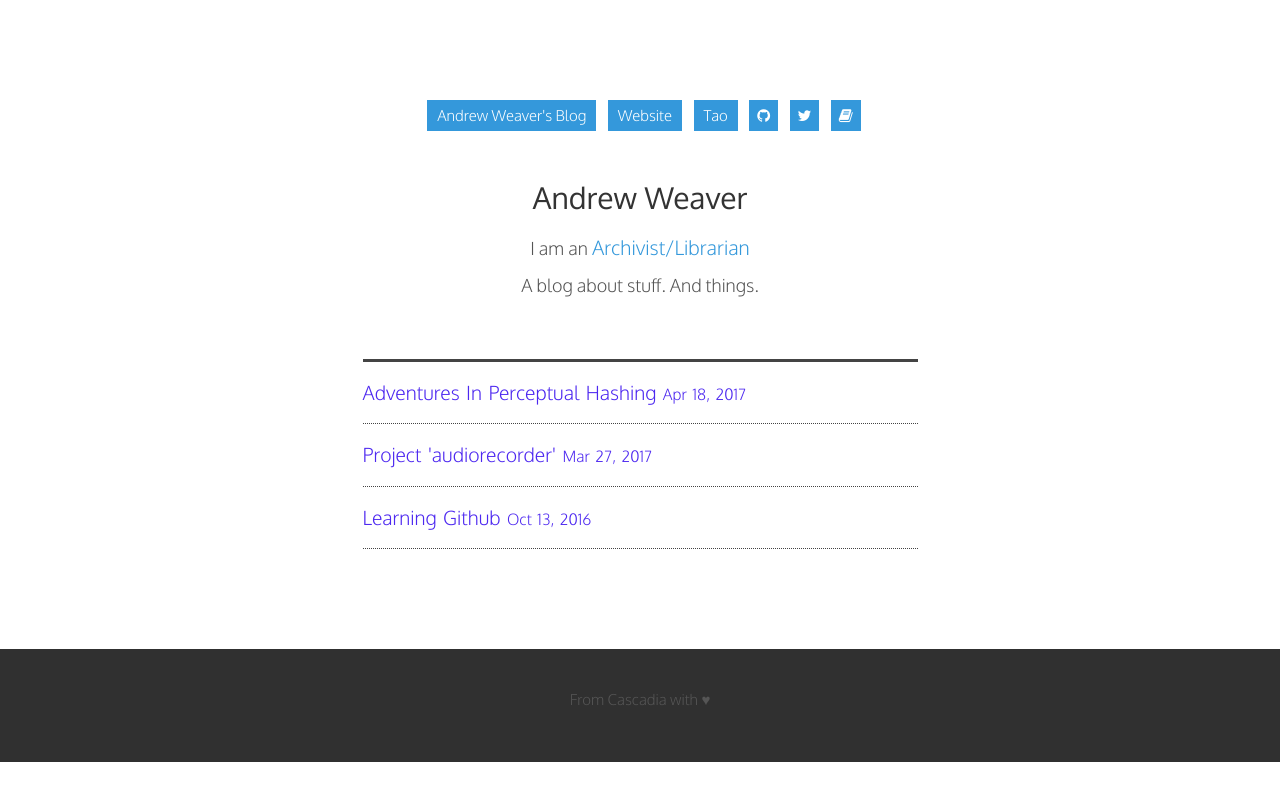
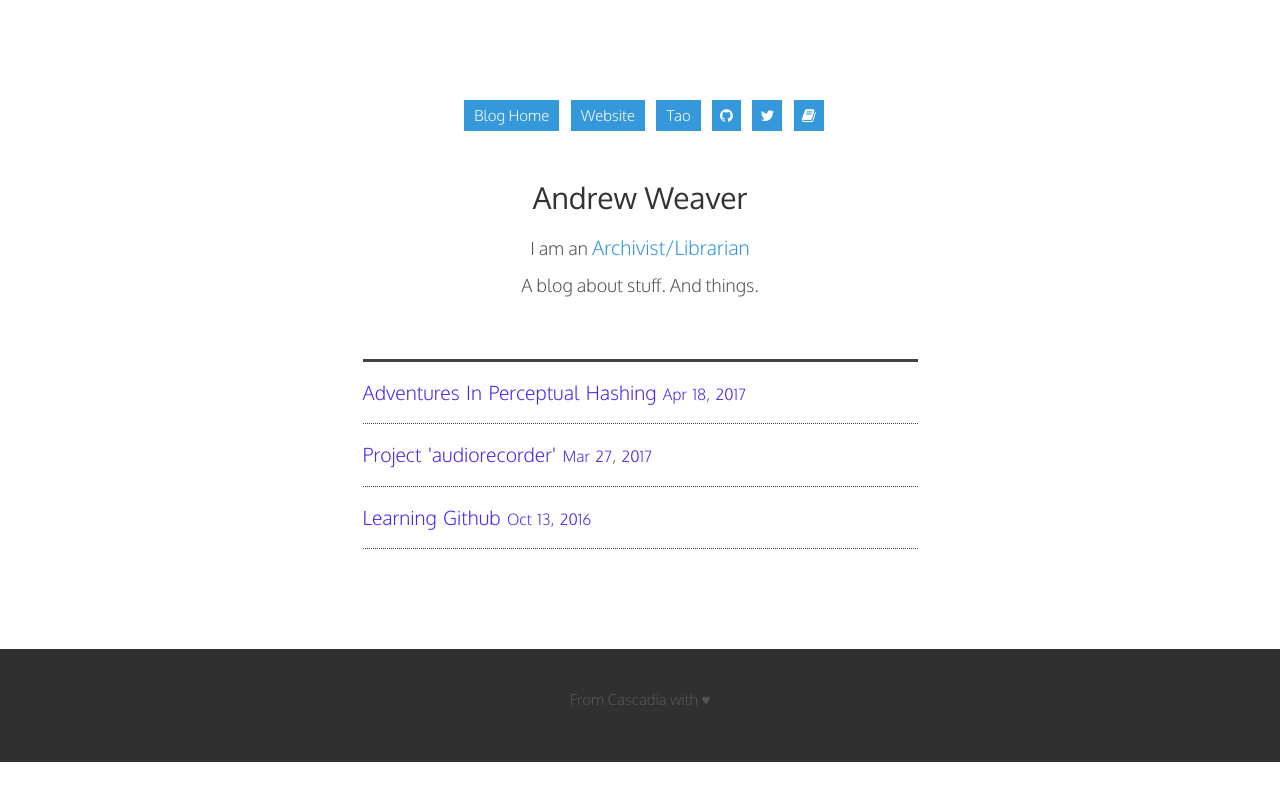
Before and after one commit to privatezero/weaverblog, a Jekyll site: the page built from index.html, in a window 1280 px wide. Shown: the top 801 px of the page. Built offline with Jekyll 4.4.1, drawn with Linux system fonts in a browser that asks for light colours.

Commit message:
change button

```diff
--- a/_includes/header.html
+++ b/_includes/header.html
@@ -3,11 +3,11 @@
     <div class="row">
       <div class="col-md-6 col-md-offset-3 header">
           <ul class="nav-icon">
-            <li><a href="/weaverblog" class="site-title">{{site.title}}</a></li>
+            <li><a href="/weaverblog" class="site-title">Blog Home</a></li>
             <li><a href="http://andrewweaver.info" class="site-title">Website</a></li>
             <li><a href="https://privatezero.github.io/tao" class="site-title">Tao</a></li>
             <li><a href="https://github.com/{{site.github}}" title="Github" data-hint="Github"  title="Github"><i class="fa fa-github"></i></a></li>
-            <li><a href="https://twitter.com/{{site.twitter}}" title="Twitter" data-hint="Twitter"  title="Github"><i class="fa fa-twitter"></i></a></li>
+            <li><a href="https://twitter.com/{{site.twitter}}" title="Twitter" data-hint="Twitter"  title="Twitter"><i class="fa fa-twitter"></i></a></li>
             <li><a href="https://www.librarything.com/profile/private_zero" title="Library Thing" data-hint="LT"  title="Library Thing"><i class="fa fa-book"></i></a></li>
           </ul>
           <!-- site title -->
```
Also changed, not shown: 7 other files.
